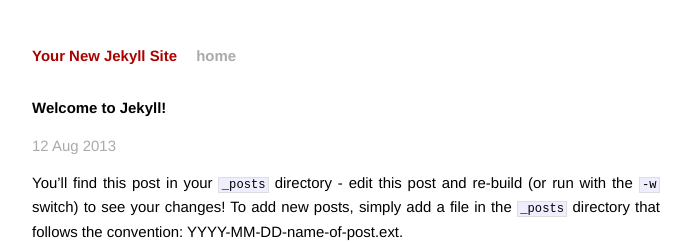
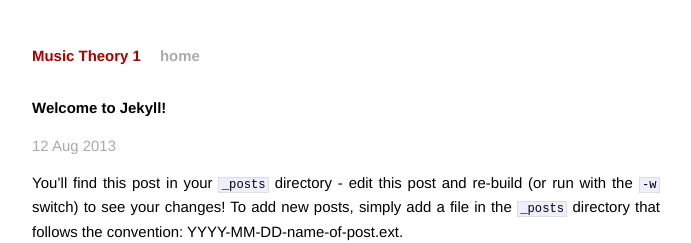
Before and after one commit to brynhughes/mtc140, a Jekyll site: the page built from _posts/2013-08-12-welcome-to-jekyll.markdown, in a window 1280 px wide. Shown: the top 243 px of the page, without its empty margins (294-985 px from the left). Built offline with Jekyll 4.4.1, drawn with Linux system fonts in a browser that asks for light colours.

Commit message:
fixed css reference in config.yml

```diff
--- a/_config.yml
+++ b/_config.yml
@@ -1,2 +1,3 @@
-name: Your New Jekyll Site
+name: Music Theory 1
 pygments: true
+url: brynhughes.github.io/mtc140/
--- a/_layouts/default.html
+++ b/_layouts/default.html
@@ -7,10 +7,10 @@
         <meta name="viewport" content="width=device-width">
 
         <!-- syntax highlighting CSS -->
-        <link rel="stylesheet" href="/css/syntax.css">
+        <link rel="stylesheet" href="{{ root_url }}/css/syntax.css">
 
         <!-- Custom CSS -->
-        <link rel="stylesheet" href="/css/main.css">
+        <link rel="stylesheet" href="{{ root_url }}/css/main.css">
 
     </head>
     <body>
```
